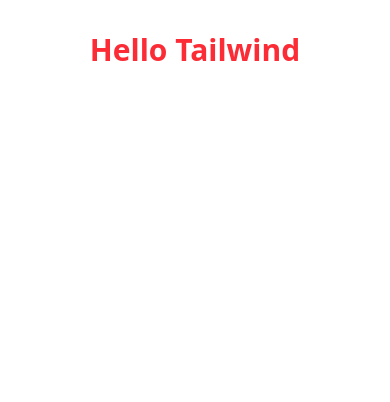
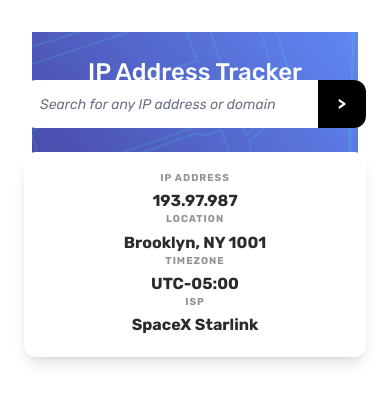
Before and after one commit to lianxxxx/ip-address-tracker, a React (Vite) app: page / in a window 390 px wide. Shown: the top 402 px of the page. Built offline with nearby package versions, Linux system fonts and the light colour scheme.

Commit message:
feat: complete mobile and desktop layout with active states

```diff
--- a/src/App.jsx
+++ b/src/App.jsx
@@ -1,19 +1,24 @@
-import { useState } from 'react'
-import reactLogo from './assets/react.svg'
-import viteLogo from '/vite.svg'
-import './App.css'
+import { useState } from "react";
+import reactLogo from "./assets/react.svg";
+import viteLogo from "/vite.svg";
+import "./App.css";
+import Header from "./components/Header";
+import SearchBar from "./components/SearchBar";
+import InfoCard from "./components/InfoCard";
 
 function App() {
-  const [count, setCount] = useState(0)
+  const [count, setCount] = useState(0);
 
   return (
     <>
-    <h1 className="text-3xl font-bold text-red-500">
-  Hello Tailwind
-</h1>
-
+      <Header />
+      <main>
+        <SearchBar />
+        <InfoCard />
+      </main>
+      <footer></footer>
     </>
-  )
+  );
 }
 
-export default App
+export default App;
--- /dev/null
+++ b/src/components/Header.jsx
@@ -0,0 +1,27 @@
+import bgMobile from "../assets/img/pattern-bg-mobile.png";
+import bgDesktop from "../assets/img/pattern-bg-desktop.png";
+
+function Header() {
+  return (
+    <header className="relative h-64">
+      {/* Background Image for Mobile */}
+      <img
+        src={bgMobile}
+        alt=""
+        className="absolute inset-0 w-full h-full object-cover"
+      />
+      {/* Background Image for Desktop */}
+      <img
+        src={bgDesktop}
+        alt=""
+        className="absolute inset-0 w-full h-full object-cover hidden md:block"
+      />
+
+      <div className="relative z-10 px-6 pt-6 text-white">
+        <h1 className="text-2xl font-medium text-center">IP Address Tracker</h1>
+      </div>
+    </header>
+  );
+}
+
+export default Header;
--- /dev/null
+++ b/src/components/InfoCard.jsx
@@ -0,0 +1,29 @@
+function InfoCard() {
+  return (
+    <div className="absolute top-38 left-0 right-0 px-6 w-full flex justify-center">
+      <div className=" bg-white rounded-xl  w-full max-w-md md:max-w-4xl p-5 shadow-lg grid grid-cols-1  md:grid-cols-4 text-center md:text-left divide-y-0 md:divide-y-0 md:divide-x divide-gray-200">
+        <div className="px-4 md:pl-6 ">
+          <h6 className="text-xs tracking-widest mb-1">IP ADDRESS</h6>
+          <p>193.97.987</p>
+        </div>
+
+        <div className="px-4 md:pl-6">
+          <h6 className="text-xs tracking-widest mb-1">LOCATION</h6>
+          <p>Brooklyn, NY 1001</p>
+        </div>
+
+        <div className="px-4 md:pl-6">
+          <h6 className="text-xs tracking-widest mb-1">TIMEZONE</h6>
+          <p>UTC-05:00</p>
+        </div>
+
+        <div className="px-4 md:pl-6">
+          <h6 className="text-xs tracking-widest mb-1">ISP</h6>
+          <p>SpaceX Starlink</p>
+        </div>
+      </div>
+    </div>
+  );
+}
+
+export default InfoCard;
--- /dev/null
+++ b/src/components/SearchBar.jsx
@@ -0,0 +1,37 @@
+function SearchBar() {
+  return (
+    <div className="absolute left-0 top-20 w-full px-6">
+      <form className="relative w-full md:max-w-lg md:mx-auto">
+        <input
+          type="search"
+          placeholder="Search for any IP address or domain"
+          className="
+        w-full
+        bg-white focus:outline-none cursor-pointer
+        pr-14
+        px-4 py-3 md:py-2
+        rounded-xl
+        placeholder:text-gray-500
+        placeholder:italic
+        placeholder:text-sm md:placeholder:text-xs
+      "
+        />
+
+        <button
+          type="submit"
+          className=" cursor-pointer
+        absolute right-0 top-0
+        h-full w-12 md:w-10
+        bg-black
+        flex items-center justify-center
+        rounded-r-xl
+      "
+        >
+          <span className="text-white font-bold">{">"}</span>
+        </button>
+      </form>
+    </div>
+  );
+}
+
+export default SearchBar;
--- a/src/index.css
+++ b/src/index.css
@@ -1 +1,29 @@
+@import url('https://fonts.googleapis.com/css2?family=Rubik:ital,wght@0,400;0,500;0,700;1,400;1,500;1,700&display=swap');
 @import "tailwindcss";
+
+:root{
+    --dark-gray: hsl(0, 0%, 17%);
+    --gray: hsl(0, 0%, 58%);
+
+}
+body{
+    margin: 0;
+    padding: 0;
+    box-sizing: border-box;
+    font-family: 'Rubik', sans-serif;
+
+}
+
+h6{
+    color:var(--gray);
+    font-weight: 700;
+    font-size: 10px;
+
+}
+p{
+    color: var(--dark-gray);
+      font-weight: 700;
+}
+button:focus,button:active, button:hover  {
+  background-color: hsl(0, 0%, 30%);
+}
```
Also changed, not shown: src/components/Map.jsx (added).
